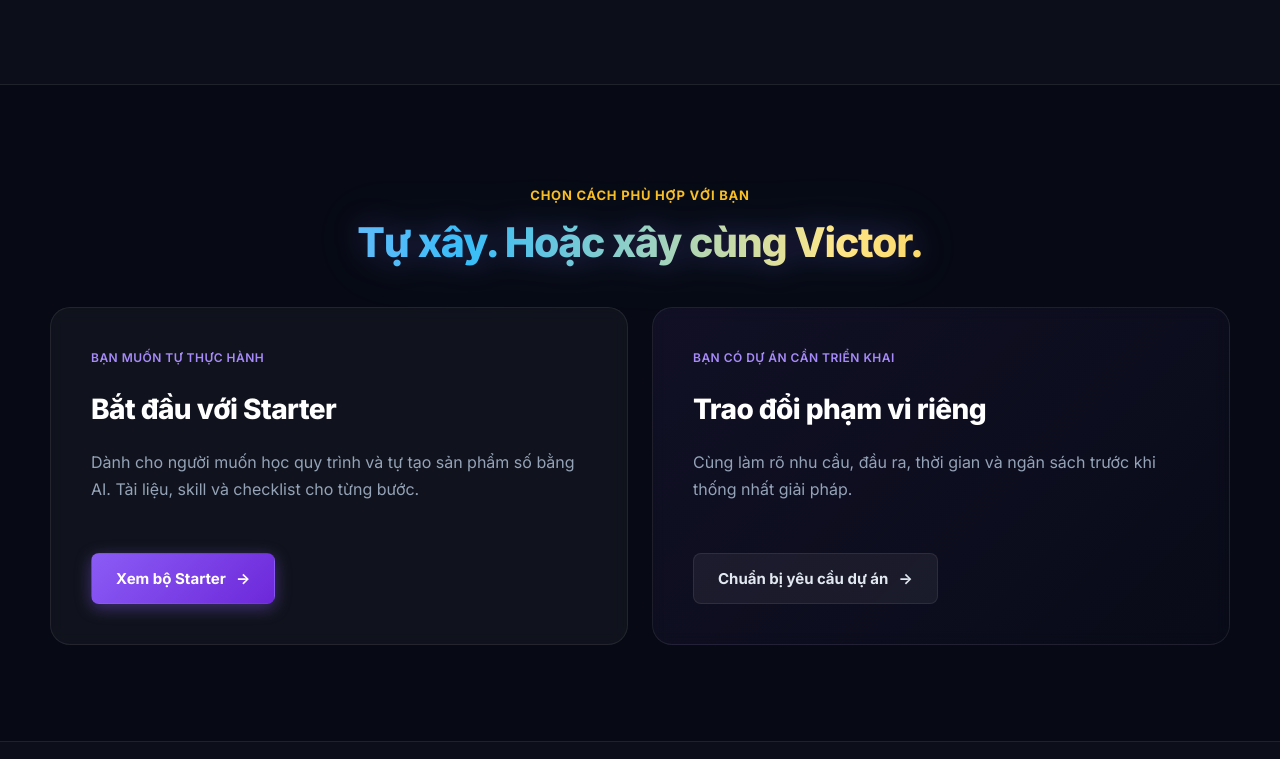
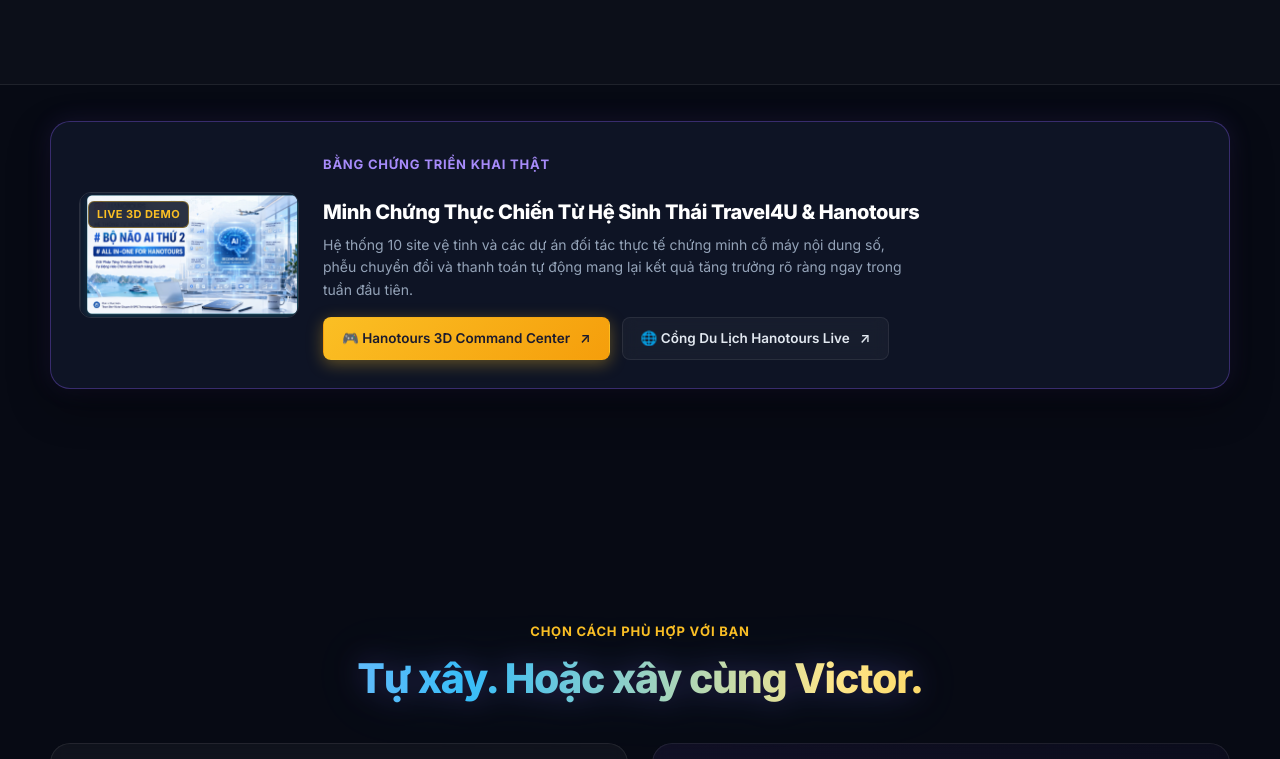
Before and after one commit to victorChuyen/AI-PROFITLAB, a website: page public/index.html in a window 1280 px wide. Shown: the part 2260-3019 px from the top of the page. Drawn offline with Linux system fonts and the light colour scheme.

Commit message:
feat: integrate Hanotours 3D Command Center and live portal links into real proof showcase across pages

```diff
--- a/public/index.html
+++ b/public/index.html
@@ -229,6 +229,32 @@
     </section>
 
 
+    <!-- ═══ REAL PROOF / CASE STUDY ═══ -->
+    <section class="section" style="padding-top: 0;">
+      <div class="wrap">
+        <div class="case-study-card reveal">
+          <a class="case-study-thumb" href="https://hanotour.travel4you.app/3d" target="_blank" rel="noopener noreferrer" title="Khám phá Trung Tâm Điều Hành Du Lịch AI 24/7 — Hanotours 3D Command Center">
+            <img src="assets/hanotours-case-study.png" alt="Hanotours Case Study — Bộ Não AI Thứ 2" width="300" height="200" loading="lazy">
+            <span class="thumb-badge">Live 3D Demo</span>
+          </a>
+          <div>
+            <span class="eyebrow" style="color: var(--purple-light);">BẰNG CHỨNG TRIỂN KHAI THẬT</span>
+            <h3 style="margin: 6px 0 10px; font-size: 20px;">Minh Chứng Thực Chiến Từ Hệ Sinh Thái Travel4U & Hanotours</h3>
+            <p style="font-size: 14px; margin: 0 0 16px; color: var(--text-secondary); line-height: 1.6;">Hệ thống 10 site vệ tinh và các dự án đối tác thực tế chứng minh cỗ máy nội dung số, phễu chuyển đổi và thanh toán tự động mang lại kết quả tăng trưởng rõ ràng ngay trong tuần đầu tiên.</p>
+            <div class="case-study-links">
+              <a class="button gold small-btn" href="https://hanotour.travel4you.app/3d" target="_blank" rel="noopener noreferrer">
+                🎮 Hanotours 3D Command Center <span aria-hidden="true">↗</span>
+              </a>
+              <a class="button outline small-btn" href="https://hanotour.travel4you.app/" target="_blank" rel="noopener noreferrer">
+                🌐 Cổng Du Lịch Hanotours Live <span aria-hidden="true">↗</span>
+              </a>
+            </div>
+          </div>
+        </div>
+      </div>
+    </section>
+
+
     <!-- ═══ CHOOSE YOUR PATH ═══ -->
     <section class="section">
       <div class="wrap">
--- a/public/styles.css
+++ b/public/styles.css
@@ -2032,22 +2032,84 @@ footer {
 }
 
 .case-study-card {
-  background: rgba(21, 27, 46, 0.75);
-  border: 1px solid rgba(251, 191, 36, 0.3);
+  background: rgba(16, 23, 41, 0.85);
+  border: 1px solid rgba(139, 92, 246, 0.35);
   border-radius: var(--radius-lg);
-  padding: 24px;
-  margin: 32px 0;
+  padding: 28px;
+  margin: 36px 0;
   display: grid;
-  grid-template-columns: 160px 1fr;
-  gap: 20px;
-  align-items: center;
-}
-
-.case-study-card img {
+  grid-template-columns: 220px 1fr;
+  gap: 24px;
+  align-items: center;
+  box-shadow: 0 16px 40px rgba(0, 0, 0, 0.4), 0 0 24px rgba(139, 92, 246, 0.12);
+  transition: border-color 0.3s ease, box-shadow 0.3s ease;
+}
+
+.case-study-card:hover {
+  border-color: rgba(251, 191, 36, 0.45);
+  box-shadow: 0 20px 50px rgba(0, 0, 0, 0.5), 0 0 30px rgba(251, 191, 36, 0.15);
+}
+
+.case-study-thumb {
+  position: relative;
+  display: block;
+  border-radius: var(--radius-md);
+  overflow: hidden;
+  border: 1px solid rgba(255, 255, 255, 0.12);
+  transition: transform 0.3s ease, border-color 0.3s ease;
+}
+
+.case-study-thumb:hover {
+  transform: translateY(-2px);
+  border-color: var(--gold);
+}
+
+.case-study-thumb img {
   width: 100%;
   height: auto;
-  border-radius: var(--radius-md);
-  border: 1px solid var(--glass-border);
+  display: block;
+  object-fit: cover;
+  border-radius: 0;
+  border: 0;
+  transition: transform 0.4s ease;
+}
+
+.case-study-thumb:hover img {
+  transform: scale(1.04);
+}
+
+.case-study-thumb .thumb-badge {
+  position: absolute;
+  top: 8px;
+  left: 8px;
+  background: rgba(16, 23, 41, 0.88);
+  backdrop-filter: blur(8px);
+  -webkit-backdrop-filter: blur(8px);
+  border: 1px solid rgba(251, 191, 36, 0.4);
+  color: var(--gold);
+  font-size: 11px;
+  font-weight: 700;
+  padding: 3px 8px;
+  border-radius: 6px;
+  text-transform: uppercase;
+  letter-spacing: 0.04em;
+  display: inline-flex;
+  align-items: center;
+  gap: 4px;
+}
+
+.case-study-links {
+  display: flex;
+  flex-wrap: wrap;
+  gap: 12px;
+  margin-top: 14px;
+}
+
+.case-study-links .button.small-btn {
+  padding: 9px 18px;
+  font-size: 13.5px;
+  min-height: 42px;
+  font-weight: 600;
 }
 
 
```
Also changed, not shown: public/starter.html (+26 -0 lines), public/tu-van.html (+15 -4 lines).
